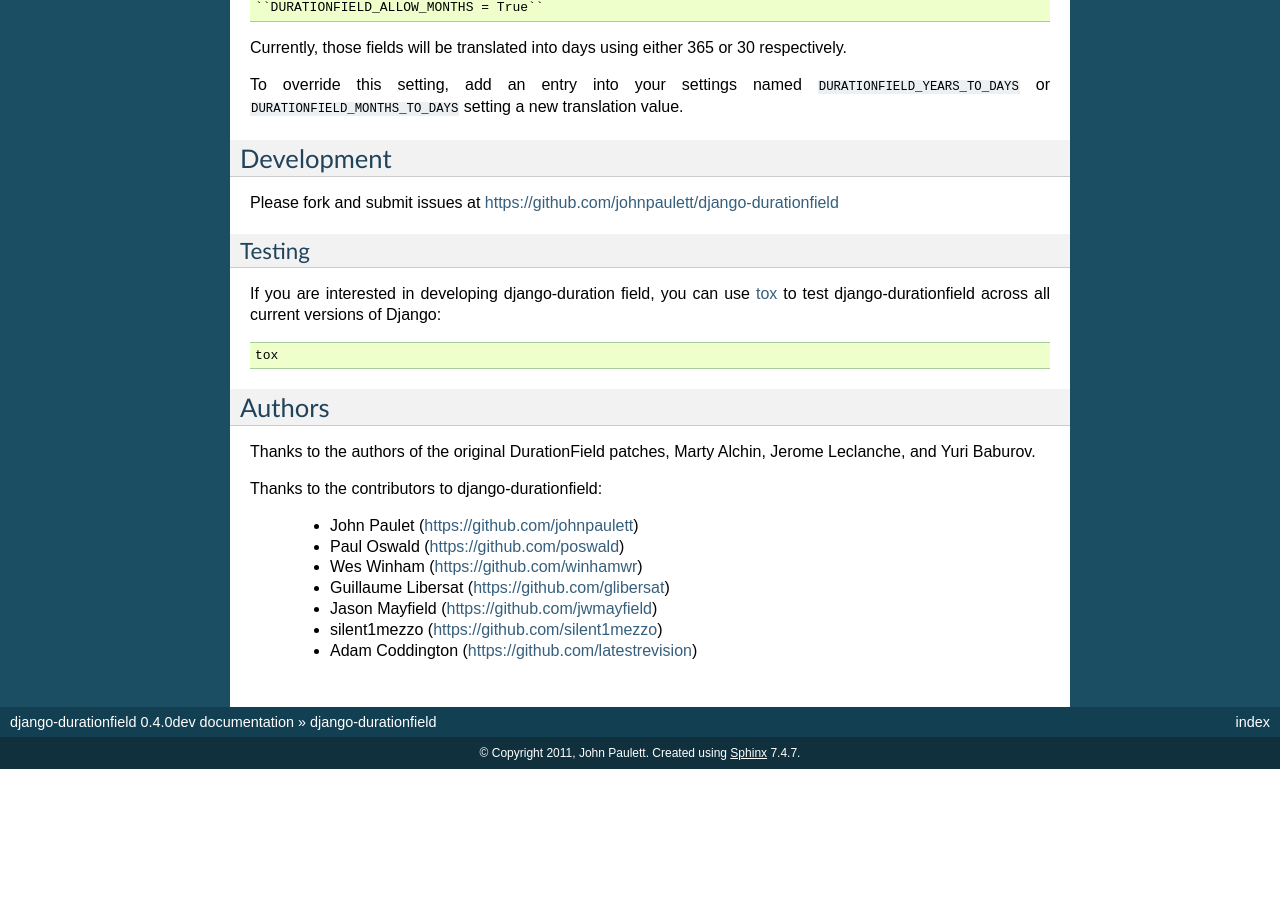
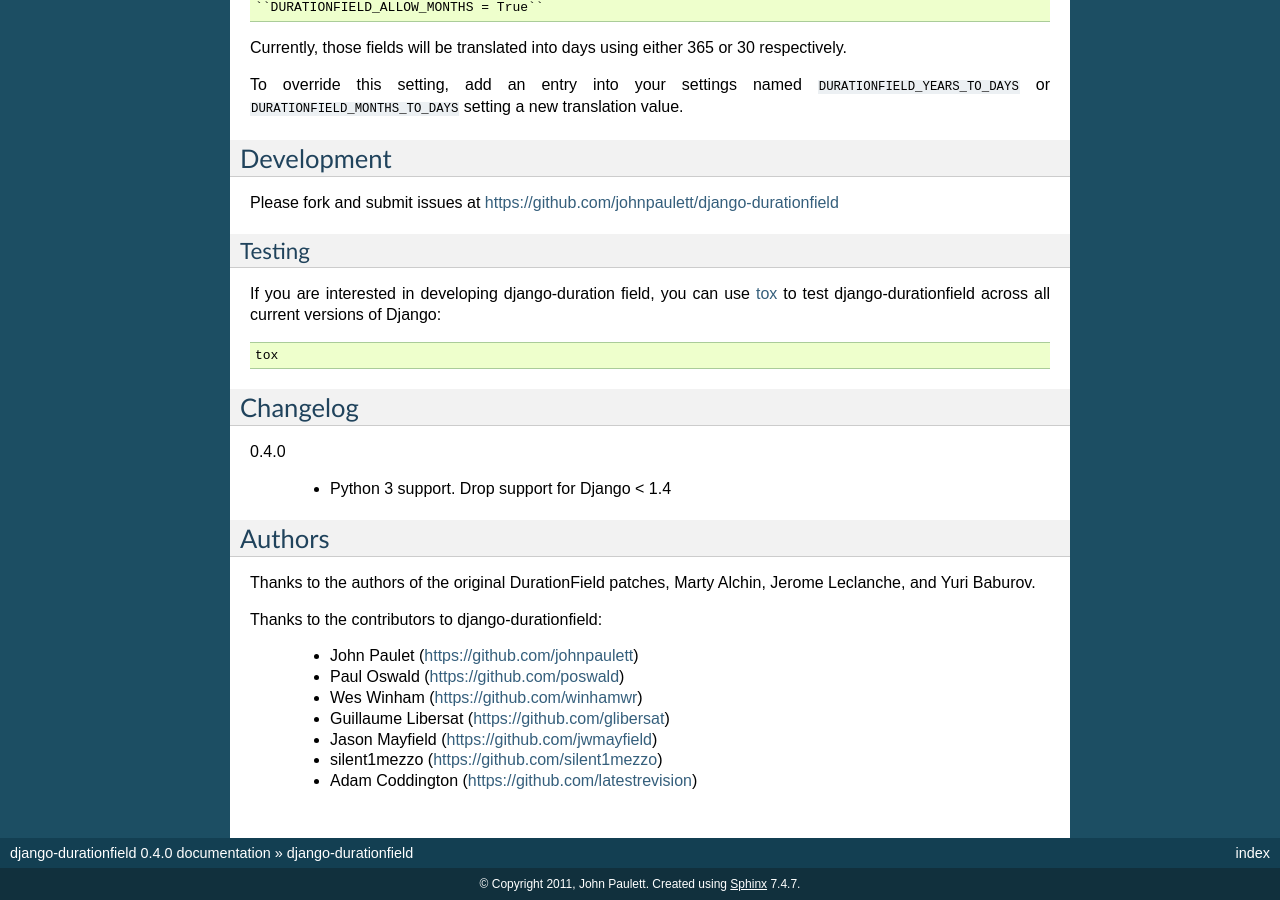
Before and after one commit to johnpaulett/django-durationfield, a Sphinx documentation site: the page built from docs/index.rst, in a window 1280 px wide and 900 px high, scrolled down 1740 px. Built offline with Sphinx 7.4.7, drawn with Linux system fonts in a browser that asks for light colours; formulas are drawn with MathJax 3; before the commit the page ends 2509 px from its top, so only the background shows below that; some of the changed text lies outside the part shown.

Commit message:
Increment version to 0.4.0, add changelog.

```diff
--- a/docs/index.rst
+++ b/docs/index.rst
@@ -114,6 +114,13 @@ current versions of Django::
 
     tox
 
+Changelog
+---------
+
+0.4.0
+
+ * Python 3 support.  Drop support for Django < 1.4
+
 
 Authors
 -------
--- a/durationfield/__init__.py
+++ b/durationfield/__init__.py
@@ -7,4 +7,4 @@ committed before the 1.2 feature deadline, this package attempts to make the
 patch into a reusable application that provides a ``DurationField``.
 
 """
-__version__ = '0.4.0dev'
+__version__ = '0.4.0'
```
